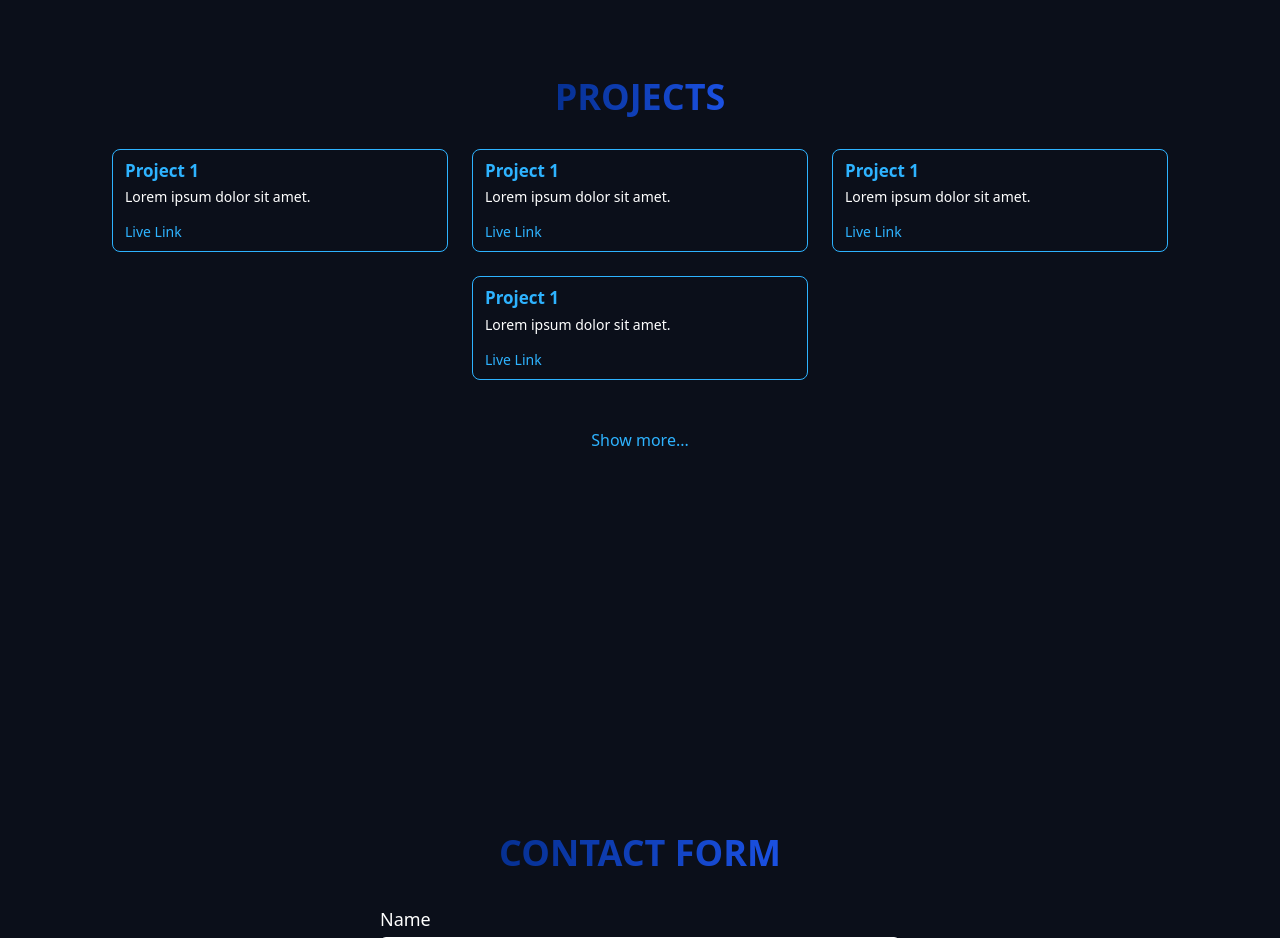
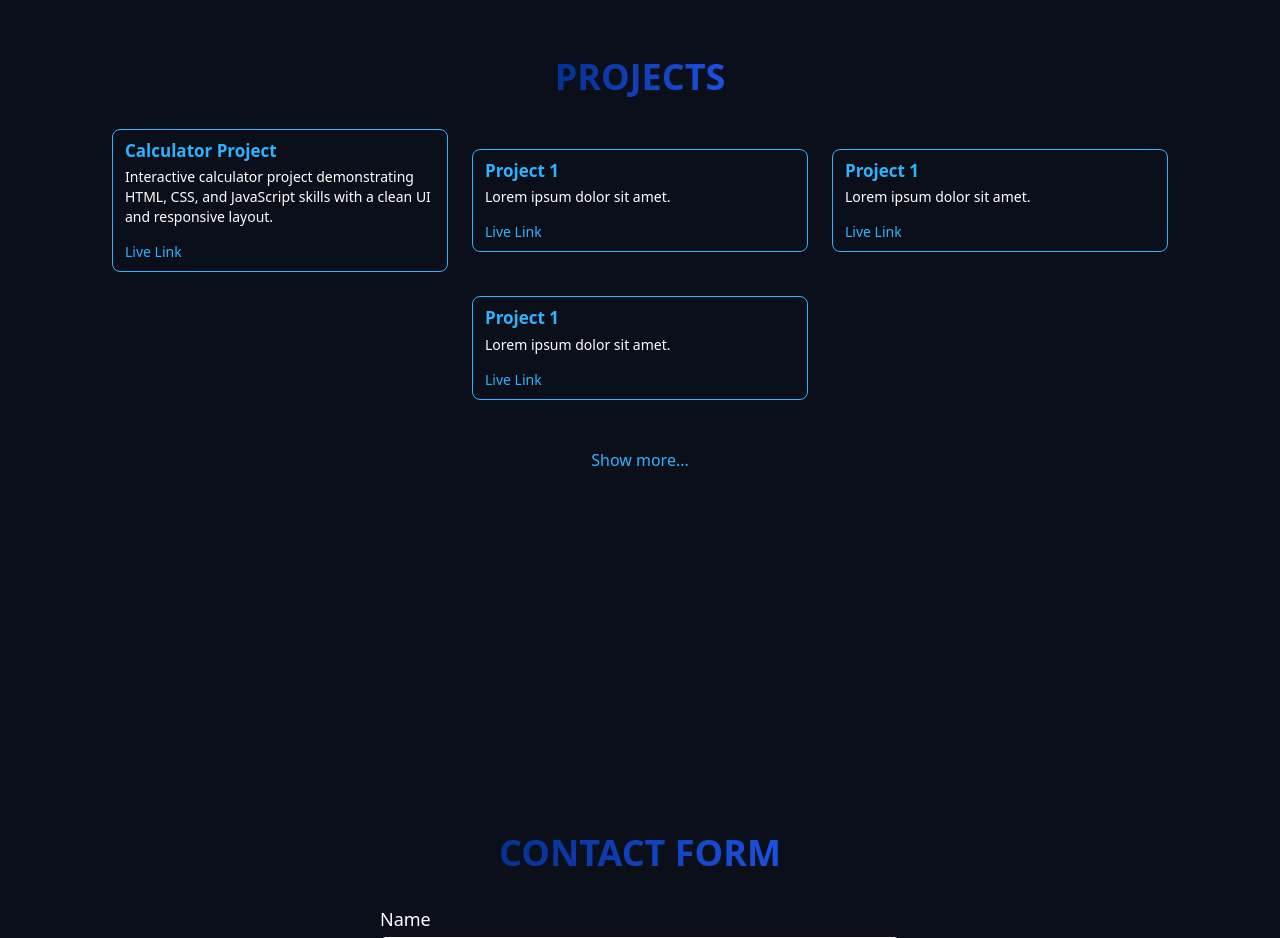
Before and after one commit to tazrian-codes/portfolio, a website: page index.html in a window 1280 px wide. Shown: the part 2600-3538 px from the top of the page. Drawn offline with nearby package versions, Linux system fonts and the light colour scheme.

Commit message:
Added a project sample

```diff
--- a/index.html
+++ b/index.html
@@ -145,9 +145,9 @@
     <div class="projects flex flex-wrap items-center justify-center gap-6 mb-12">
       <div class="project flex flex-col justify-center w-64 md:w-84 border border-[#2eb3ff] rounded-lg p-2 pl-3
                   hover:scale-110 hover:shadow-[3px_3px_5px_rgba(177,237,255,0.3)] cursor-pointer transition">
-        <h2 class="text-[#2eb3ff] text-[17px] font-bold mb-1">Project 1</h2>
-        <p class="text-white text-sm mb-3">Lorem ipsum dolor sit amet.</p>
-        <p><a href="" class="text-[#2eb3ff] text-sm cursor-pointer hover:underline">Live Link</a></p>
+        <h2 class="text-[#2eb3ff] text-[17px] font-bold mb-1">Calculator Project</h2>
+        <p class="text-white text-sm mb-3">Interactive calculator project demonstrating HTML, CSS, and JavaScript skills with a clean UI and responsive layout.</p>
+        <p><a href="https://tazrian-codes.github.io/calculator/" class="text-[#2eb3ff] text-sm cursor-pointer hover:underline">Live Link</a></p>
       </div>
 
       <div class="project flex flex-col justify-center w-64 md:w-84 border border-[#2eb3ff] rounded-lg p-2 pl-3
```
